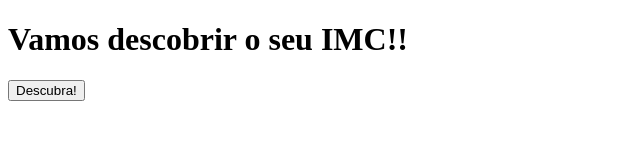
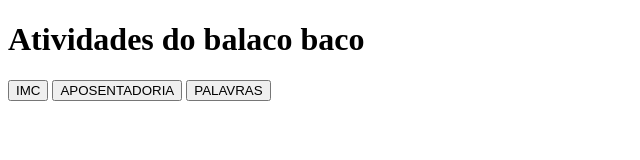
Before and after one commit to anadebner21/ATV11_IMC, a plain HTML site: page index.html in a window 1280 px wide. Shown: the whole page, without its empty margins (0-640 px from the left). Drawn offline with Linux system fonts and the light colour scheme.

Commit message:
aposentadoria, palavras, imc!!

```diff
--- a/index.html
+++ b/index.html
@@ -3,12 +3,15 @@
 <head>
 	<meta charset="utf-8">
 	<meta name="viewport" content="width=device-width, initial-scale=1, shrink-to-fit=no">
-	<title>IMC</title>
+	<title>Vários</title>
 </head>
 <body>
- <h1>Vamos descobrir o seu IMC!!</h1>
+ <h1>Atividades do balaco baco</h1>
 
- <button onclick="imc()">Descubra!</button>
+ <button onclick="imc()">IMC</button>
+ <button onclick="aposentadoria()">APOSENTADORIA</button>
+ <button onclick="numero()">PALAVRAS</button>
+
 <script	src="js/index.js"></script>
 
 </body>
--- a/js/index.js
+++ b/js/index.js
@@ -3,7 +3,48 @@ function imc(){
     let altura = prompt ("Informe sua altura:");
     let peso = prompt ("Informe seu peso:");
     let imc = peso/(altura * altura);
-
-    alert(`Olá ${nome} ! Seu  Índice de Massa Corporal (IMC) é de  ${imc} ! Se resultou em 25 ou mais, entre em contato com a gente! Queremos  tornar sua vida mais leve =)`);
+console.log(imc);
 
 }
+
+function aposentadoria(){
+   const nome = prompt('Qual é o seu nome?');
+   let idade=calcularIdade(prompt('Que ano você nasceu?'));
+   if(idade){
+    alert(`Parabéns ${nome} você conseguiu esse grande feito, você irá se aposentar!`);
+   }else{
+       alert(`IH tem que trabalhar mais um pouco ${nome}`)
+        let falta = 65 - checa;
+        console.log(falta);
+        alert (`Faltam ${falta} anos pra vc se aposentar!!`);
+        console.log(idade);
+    }
+
+}
+function calcularIdade(anoNascimento){
+    checa = 2021 - anoNascimento ;
+    let aposenta = true;
+    console.log(checa);
+    checa < 65 ? aposenta = false : aposenta = true;
+    return aposenta;
+}
+
+function numero(){
+    var palavras = new Array();
+    var n = prompt('Quantas palavras vc quer colocar?');
+    console.log(palavras);
+    for(let i = 0; i < n; i++){
+        palavras[i] = prompt('Informe uma palavra:');
+
+
+    }
+    palavras.reverse();
+    for(let i = 0; i < n; i++){
+        alert(palavras[i]);
+        console.log(palavras[i]);
+    }
+
+
+
+
+}
```
